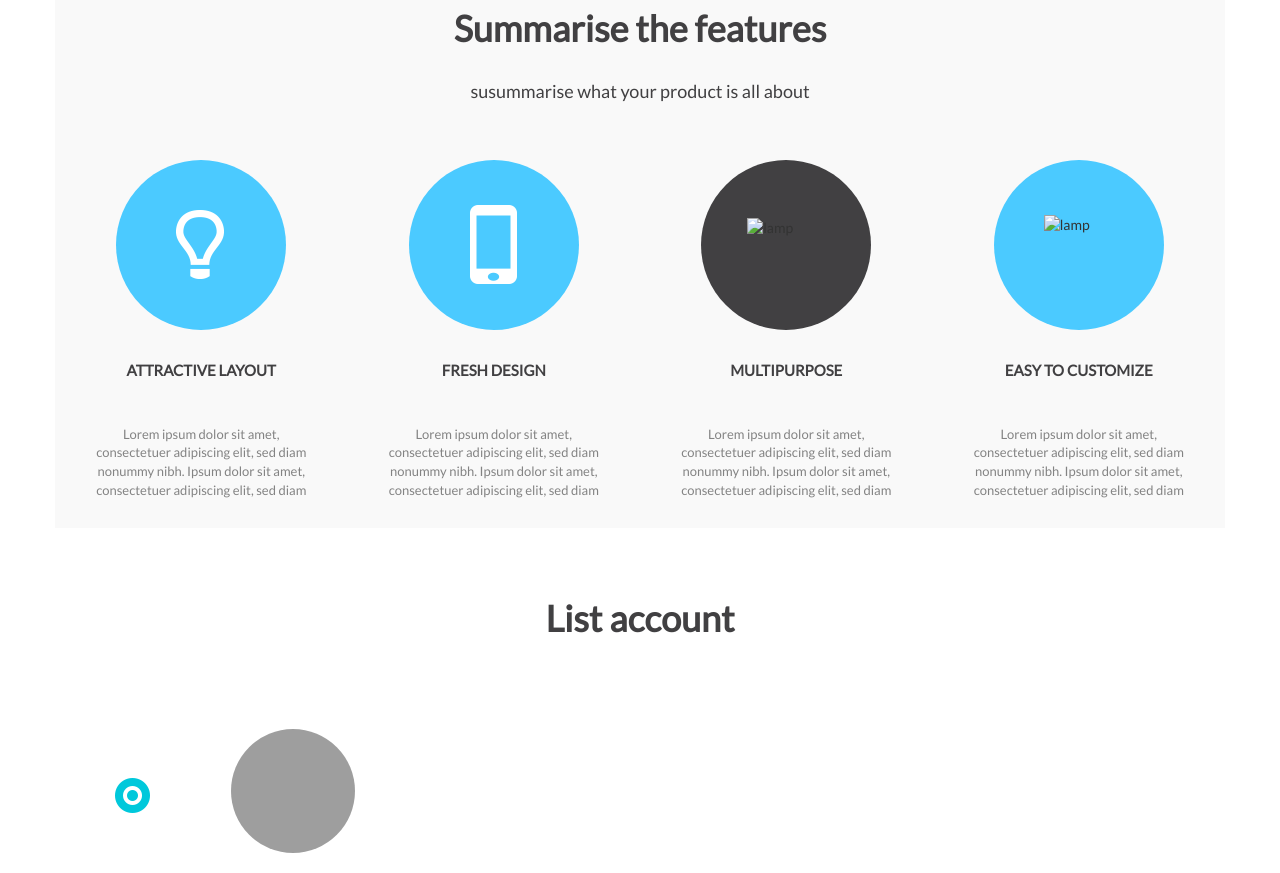
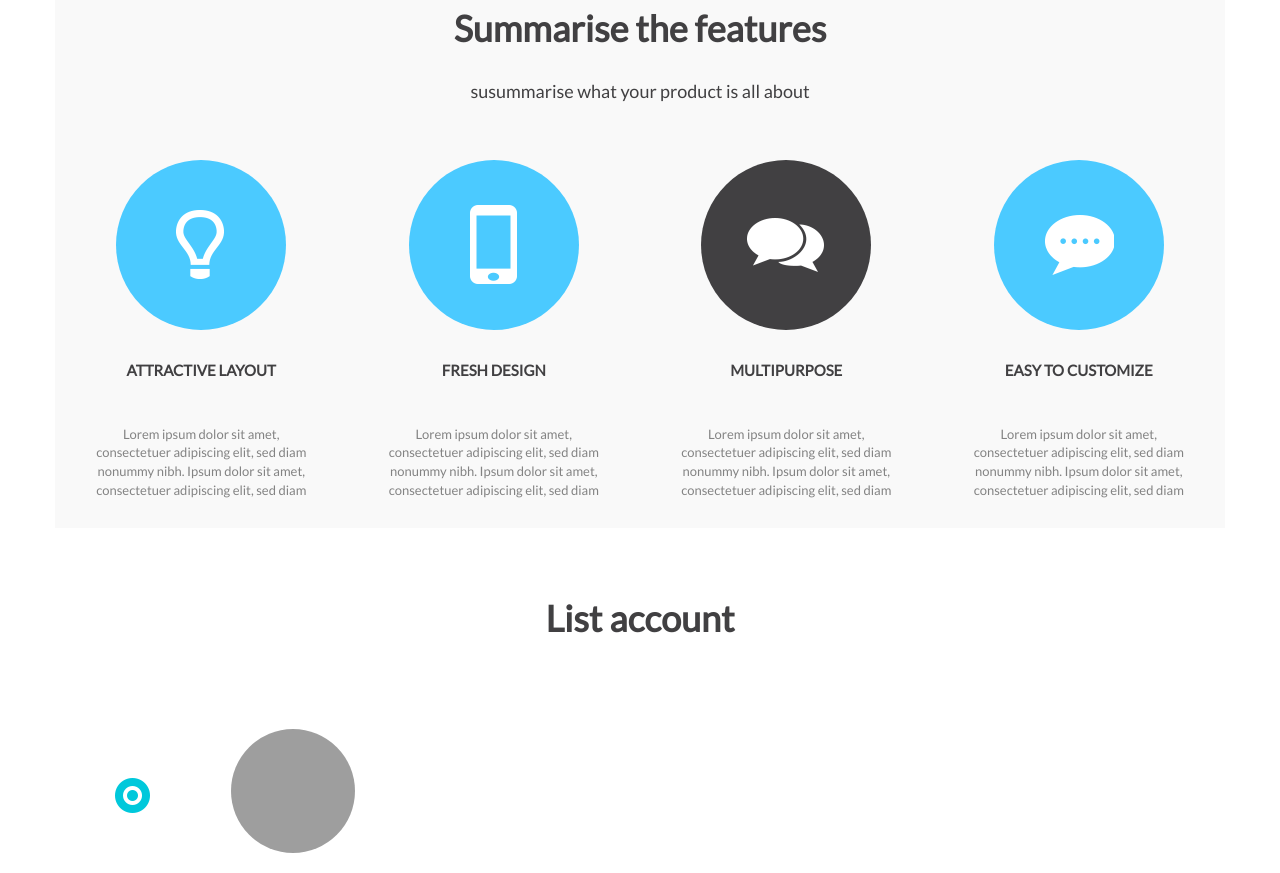
Before and after one commit to sunnyjake/frontendTask, a plain HTML site: page index.html in a window 1280 px wide. Shown: the part 876-1749 px from the top of the page. Drawn offline with nearby package versions, Linux system fonts and the light colour scheme; no server answers; grey boxes are pictures that could not be loaded.

Commit message:
Update index.html

```diff
--- a/index.html
+++ b/index.html
@@ -108,7 +108,7 @@
                     </div>
                     <div class="col-md-3 col-sm-3 col-xs-12">
                         <div class="blue_round blue_active">
-                            <img src="images/speech bubble 2.png" alt="lamp" id="speech1">
+                            <img src="images/speech.bubble.2.png" alt="lamp" id="speech1">
                         </div>
                         <p class="blue_title text-center">Multipurpose</p>
                         <p class="blue_description text-center">
@@ -117,7 +117,7 @@
                     </div>
                     <div class="col-md-3 col-sm-3 col-xs-12">
                         <div class="blue_round">
-                            <img src="images/speech bubble 3.png" alt="lamp" id="speech2">
+                            <img src="images/speech.bubble.3.png" alt="lamp" id="speech2">
                         </div>
                         <p class="blue_title text-center">Easy to customize</p>
                         <p class="blue_description text-center">
```
